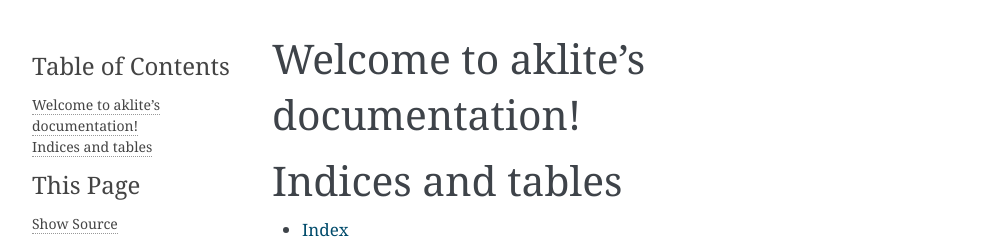
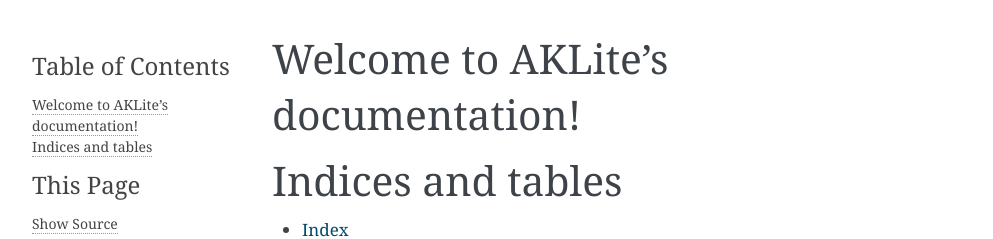
Before and after one commit to albertandking/aklite, a Sphinx documentation site: the page built from docs/source/index.rst, in a window 1280 px wide. Shown: the top 239 px of the page, without its empty margins (148-1141 px from the left). Built offline with Sphinx 7.4.7, drawn with Linux system fonts in a browser that asks for light colours.

Commit message:
init project

```diff
--- a/docs/source/index.rst
+++ b/docs/source/index.rst
@@ -3,7 +3,7 @@
    You can adapt this file completely to your liking, but it should at least
    contain the root `toctree` directive.
 
-Welcome to aklite's documentation!
+Welcome to AKLite's documentation!
 ==================================
 
 .. toctree::
```
Also changed, not shown: README.md (+15 -0 lines), 1 other file.
